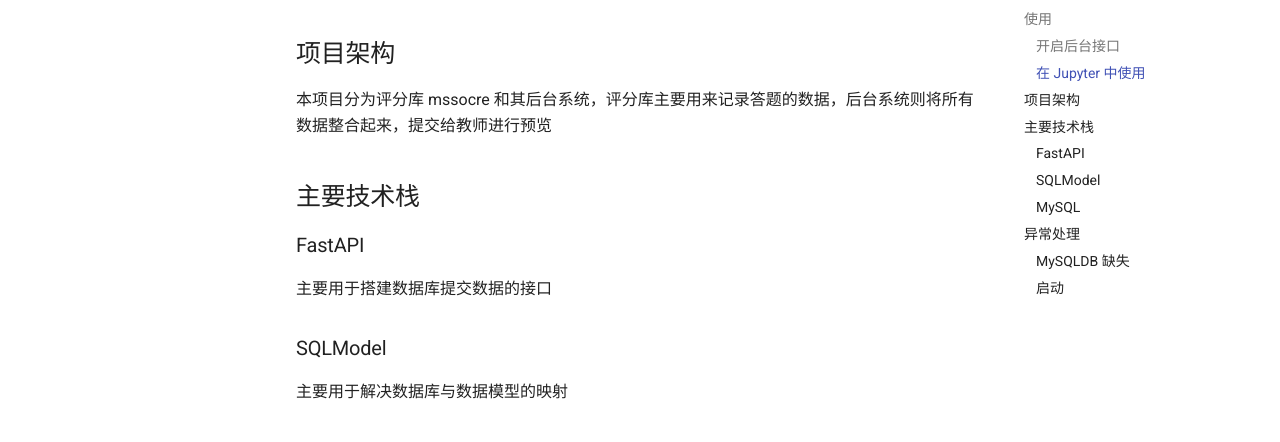
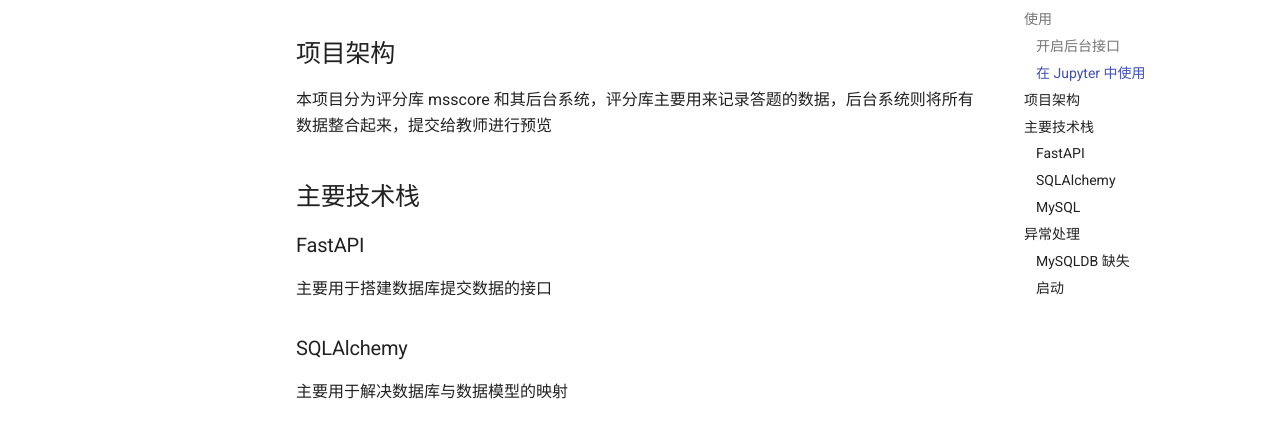
Before and after one commit to jindaxiang/msscore, an MkDocs documentation site: the page built from docs/index.md, in a window 1280 px wide and 900 px high, scrolled down 1324 px. Shown: the part 170-612 px from the top of the window. Built offline with MkDocs 1.6.1 and Material for MkDocs 9.7.7, drawn with Linux system fonts in a browser that asks for light colours; comment, search, counter and statistics services are not loaded.

Commit message:
docs(docs): docs
docs

````diff
--- a/docs/index.md
+++ b/docs/index.md
@@ -35,6 +35,7 @@
 ---> 100%
 Successfully started msscore
 ```
+
 </div>
 
 ### 在 Jupyter 中使用
@@ -52,7 +53,7 @@
 
 ## 项目架构
 
-本项目分为评分库 mssocre 和其后台系统，评分库主要用来记录答题的数据，后台系统则将所有数据整合起来，提交给教师进行预览
+本项目分为评分库 msscore 和其后台系统，评分库主要用来记录答题的数据，后台系统则将所有数据整合起来，提交给教师进行预览
 
 ## 主要技术栈
 
@@ -60,7 +61,7 @@
 
 主要用于搭建数据库提交数据的接口
 
-### SQLModel
+### SQLAlchemy
 
 主要用于解决数据库与数据模型的映射
 
````
Also changed, not shown: README.md (+2 -2 lines).
